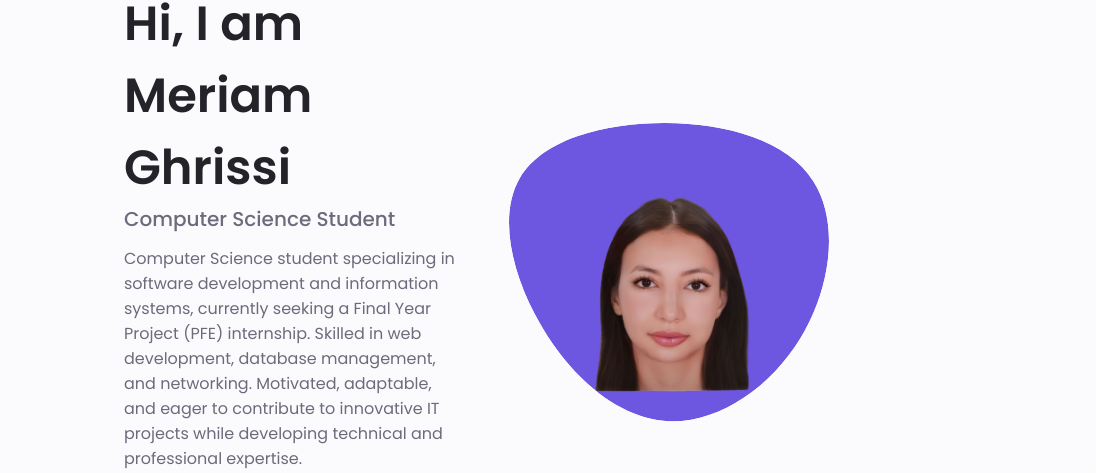
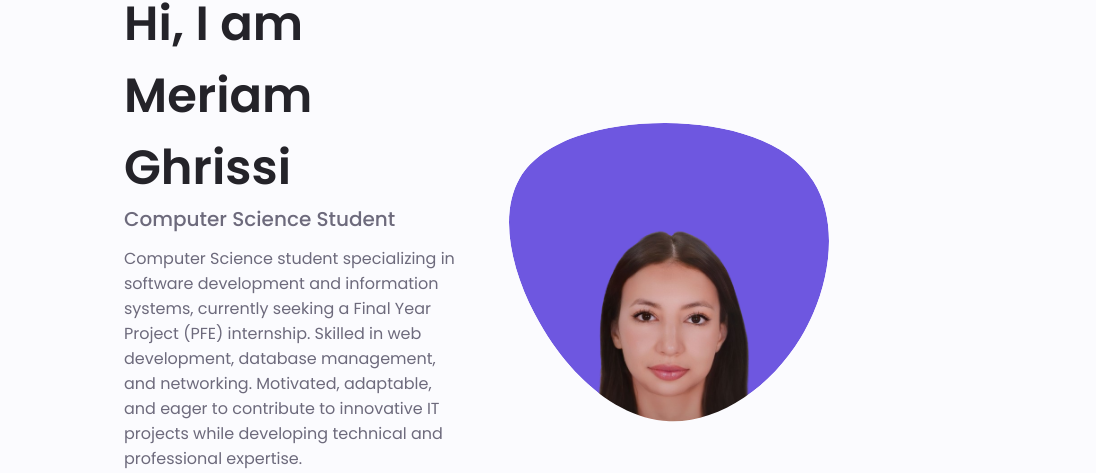
Before and after one commit to Meriam-ghrissi/Meriam-Ghrissi, a plain HTML site: page index.html in a window 1280 px wide. Shown: the part 196-669 px from the top of the page, 184-1280 px from the left. Drawn offline with nearby package versions, Linux system fonts and the light colour scheme.

Commit message:
Update index.html

```diff
--- a/index.html
+++ b/index.html
@@ -106,7 +106,7 @@
                                     165.547 130.807 187.559 100.226 186.353C69.6454 185.297 41.0228 161.023 21.7403
                                     129.362C2.45775 97.8511 -7.48481 59.1033 6.67581 34.5279C20.9871 10.1032 59.7028
                                     -0.149132 97.9666 0.00163737C136.23 0.303176 174.193 10.857 190.312 36.4879Z"/>
-                                    <image class="home__blob-img" x='38' y='17' xlink:href="assets/img/id1.png"/>
+                                    <image class="home__blob-img" x='38' y='38' xlink:href="assets/img/id1.png"/>
                                 </g>
                             </svg>
                         </div>
```
